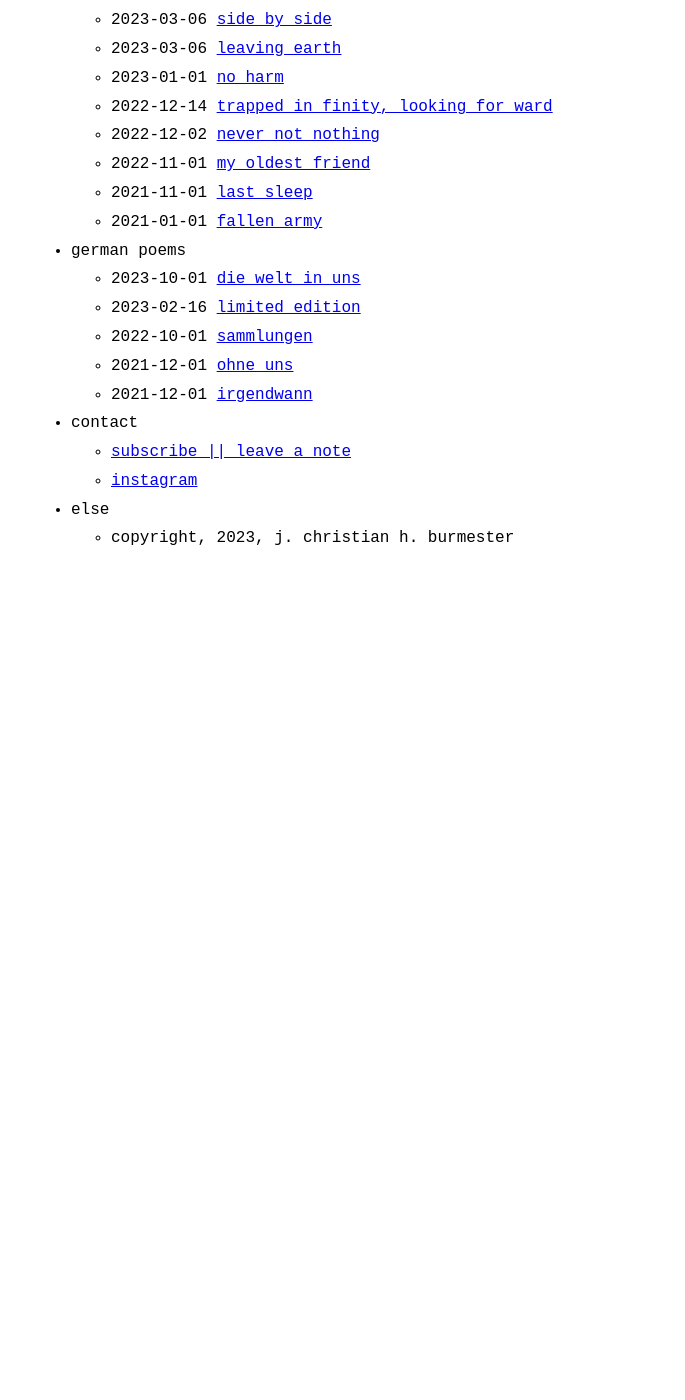
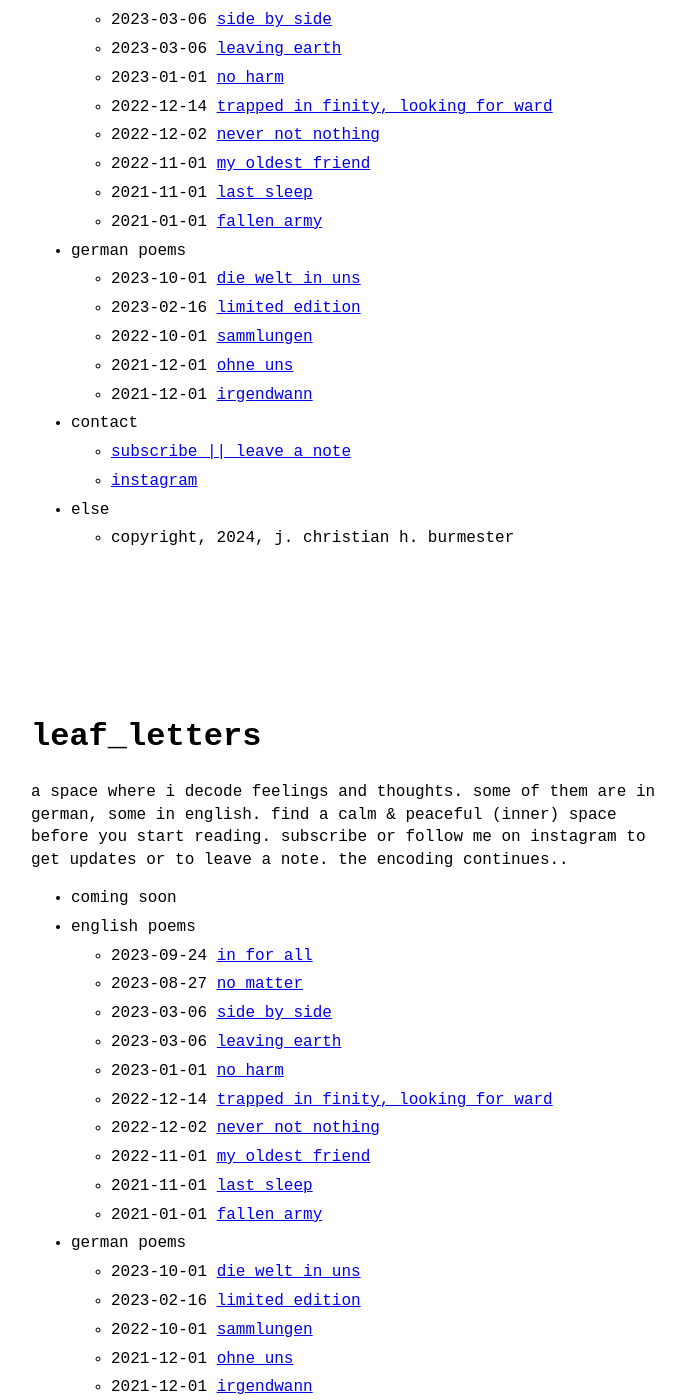
Before and after one commit to jchburmester/jchburmester.github.io, a Jekyll site: the page built from index.md, in a window 1280 px wide and 1400 px high, scrolled down 363 px. Shown: the whole window, without its empty margins (289-974 px from the left). Built offline with Jekyll 4.4.1, drawn with Linux system fonts in a browser that asks for light colours; before the commit the page ends 993 px from its top, so only the background shows below that; some of the changed text lies outside the part shown.

Commit message:
copyright, seo tags

```diff
--- a/_config.yml
+++ b/_config.yml
@@ -7,6 +7,7 @@
   a space where i decode feelings and thoughts. some of them are in german, some in english.
   find a calm & peaceful (inner) space before you start reading. subscribe or follow me on instagram to get updates or to leave a note. the encoding continues..
 
+keywords: "decoding life, encoding, poetry, poems, mindfulness, emotions, nature, connections, thoughts, reflections, German, English, leaf letters, leaf_letters, burmester, jchburmester, jch_burmester, jch burmester, earth, death, life, peace, love"
 permalink: /:slug.html
 
 favicon: "favicon/leafgreen.png" # name+extension of favicon (which must be put on the root folder)
--- a/_data/menu.yml
+++ b/_data/menu.yml
@@ -31,4 +31,4 @@
 
   - title: else
     entries:
-      - title: copyright, 2023, j. christian h. burmester
+      - title: copyright, 2024, j. christian h. burmester
--- a/_includes/head.html
+++ b/_includes/head.html
@@ -1,3 +1,57 @@
+<head>
+  <meta charset="utf-8" />
+  <meta http-equiv="X-UA-Compatible" content="IE=edge" />
+  <meta name="viewport" content="width=device-width, initial-scale=1" />
+
+  <!-- Title (keeps current setup) -->
+  <title>
+    {%- if page.title -%}
+      {{ page.title }}
+    {%- else -%}
+      {{ site.title }}
+    {%- endif -%}
+  </title>
+
+  <!-- Meta Description -->
+  <meta name="description" content="{% if page.description %}{{ page.description }}{% else %}{{ site.description }}{% endif %}" />
+
+  <!-- Meta Keywords -->
+  <meta name="keywords" content="{% if page.keywords %}{{ page.keywords }}{% else %}{{ site.keywords }}{% endif %}" />
+
+  <!-- Author Metadata -->
+  <meta name="author" content="{{ site.author }}">
+
+  <!-- Open Graph Metadata for social sharing (Facebook, LinkedIn) -->
+  <meta property="og:title" content="{% if page.title %}{{ page.title }}{% else %}{{ site.title }}{% endif %}">
+  <meta property="og:description" content="{% if page.description %}{{ page.description }}{% else %}{{ site.description }}{% endif %}">
+  <meta property="og:type" content="website">
+  <meta property="og:url" content="{{ page.url | absolute_url }}">
+  <meta property="og:image" content="{{ site.url }}/assets/images/social-image.jpg"> <!-- Adjust this image path -->
+
+  <!-- Twitter Card Metadata for sharing on Twitter -->
+  <meta name="twitter:card" content="summary_large_image">
+  <meta name="twitter:title" content="{% if page.title %}{{ page.title }}{% else %}{{ site.title }}{% endif %}">
+  <meta name="twitter:description" content="{% if page.description %}{{ page.description }}{% else %}{{ site.description }}{% endif %}">
+  <meta name="twitter:image" content="{{ site.url }}/assets/images/social-image.jpg"> <!-- Adjust this image path -->
+
+  <!-- Jekyll SEO Tag (don't forget this, it helps generate other SEO tags) -->
+  {%- seo title=false -%}
+
+  <!-- Feed Meta Tag -->
+  {%- feed_meta -%}
+
+  <!-- Favicon -->
+  <link rel="shortcut icon" type="image/x-icon" href="{{ site.favicon | relative_url }}" />
+
+  <!-- CSS Stylesheet -->
+  <link rel="stylesheet" href="{{ "/assets/css/main.css" | relative_url }}" />
+
+  <!-- Google Site Verification (for Search Console) -->
+  <meta name="google-site-verification" content="Kev87QWq3uVPpXtkW5QvI7ZQmSvbx2m8_56oyCF-K-I" />
+</head>
+
+<!--
+
 <head>
   <meta charset="utf-8" />
   <meta http-equiv="X-UA-Compatible" content="IE=edge" />
@@ -18,3 +72,5 @@
   <link rel="stylesheet" href="{{ "/assets/css/main.css" | relative_url }}" />
   <meta name="google-site-verification" content="Kev87QWq3uVPpXtkW5QvI7ZQmSvbx2m8_56oyCF-K-I" />
 </head>
+
+-->
--- a/_layouts/default.html
+++ b/_layouts/default.html
@@ -1,3 +1,43 @@
+<!DOCTYPE html>
+<html lang="{{ page.lang | default: "en" }}">
+  {%- include head.html -%}
+  <body a="{{ site.theme_config.appearance | default: "auto" }}">
+    <main class="page-content" aria-label="Content">
+      <div class="w">
+        {{ content }}
+      </div>
+    </main>
+
+    {%-if site.goat_counter and jekyll.environment == "production"-%}
+      {%-include goat_counter.html-%}
+    {%-endif-%}
+
+    {% if page.custom_js %}
+      {% for js_file in page.custom_js %}
+        <script type="text/javascript" src="{{ site.baseurl }}/assets/js/{{ js_file }}.js"></script>
+      {% endfor %}
+    {% endif %}
+
+    <!-- Structured Data for SEO -->
+    <script type="application/ld+json">
+    {
+      "@context": "https://schema.org",
+      "@type": "Blog",
+      "name": "{{ site.title }}",
+      "url": "{{ site.url }}",
+      "description": "{{ site.description }}",
+      "author": {
+        "@type": "Person",
+        "name": "{{ site.author }}",
+        "email": "{{ site.email }}"
+      }
+    }
+    </script>
+  </body>
+</html>
+
+<!--
+
 <!DOCTYPE html>
 <html lang="{{ page.lang | default: "en" }}">
   {%- include head.html -%}
@@ -19,3 +59,5 @@
     {% endif %}
   </body>
 </html>
+
+-->
```
